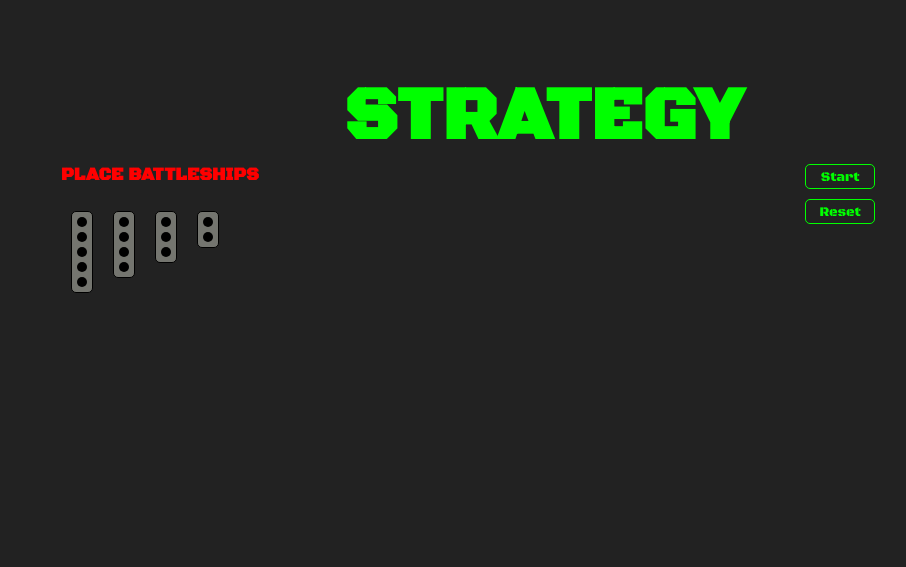
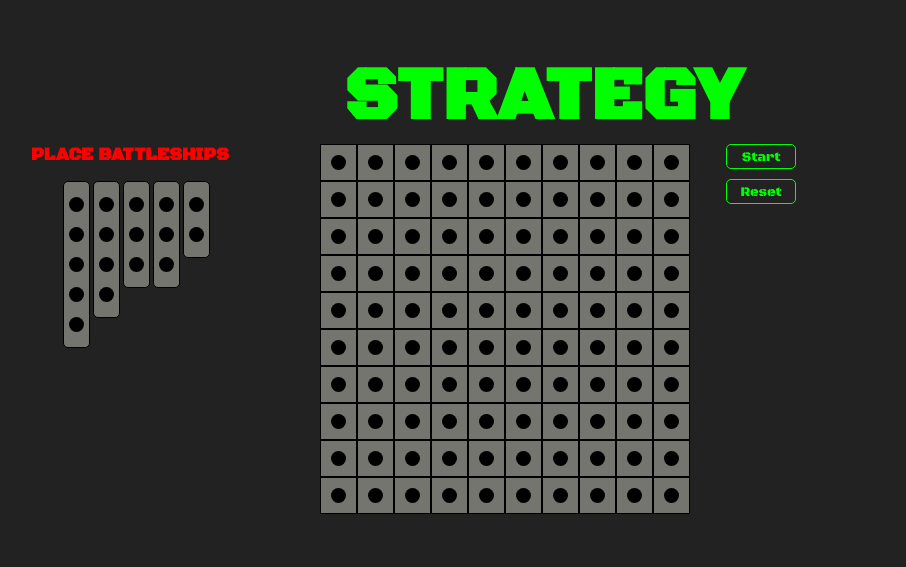
Before and after one commit to bmus97/Battleship_Simulator, a plain HTML site: page CSS481-Battleship_Simulator/strategy.html in a window 1280 px wide. Shown: the whole page, without its empty margins (97-1003 px from the left). Drawn offline with Linux system fonts and the light colour scheme.

Commit message:
finished making the ships draggable

```diff
--- a/CSS481-Battleship_Simulator/strategy.html
+++ b/CSS481-Battleship_Simulator/strategy.html
@@ -1,5 +1,6 @@
 <!DOCTYPE html>
 <html lang="en">
+
 
 <head>
     <meta charset="UTF-8">
@@ -11,33 +12,37 @@
             /* font */
         }
 
+
         body {
             background: #222222
                 /* background color */
         }
 
+
         .title {
             text-align: center;
             color: lime;
             font-size: 75px;
-            margin-top: 70px;
+            margin-top: 50px;
             margin-bottom: 0;
         }
+
 
         .leftContainer {
             display: flex;
             flex-direction: column;
             color: red;
-            margin-left: 150px;
+            margin-left: 120px;
             width: 20%;
         }
+
 
         .rightContainer {
             display: flex;
             flex-direction: column;
-            align-items: center;
             width: 20%;
         }
+
 
         .strat-button {
             background-color: #222222;
@@ -48,9 +53,11 @@
             height: 25px;
         }
 
+
         .reset-button {
             margin-top: 10px;
         }
+
 
         .strat-container,
         .battleships {
@@ -58,81 +65,128 @@
             flex-direction: row;
         }
 
+
         .description {
             margin-top: 0px;
             font-size: 18px;
         }
 
+
         /* temporary to see the spacing for the othher elements */
         .board {
-            width: 400px;
-            height: 400px;
+            display: flex;
+            width: 35%;
+            justify-content: center;
         }
 
+
         .ship {
-            width: 20px;
             background-color: #74756f;
-            margin: 10px;
+            /* margin: 10px; */
             border: 1px solid black;
             border-radius: 5px;
             align-self: flex-start;
+            position: absolute;
+
+
         }
 
-        .ship-dot {
+
+        .grid-dot {
             border-radius: 50%;
             background-color: black;
-            width: 10px;
-            height: 10px;
-            margin: 5px;
+            width: 15px;
+            height: 15px;
+        }
+
+
+        .ship-dot {
+            margin: 15px 5px;
+        }
+
+
+        .grid-cell {
+            border: 1px solid black;
+            background-color: #74756f;
+            width: 35px;
+            height: 35px;
+            display: flex;
+            justify-content: center;
+            align-items: center;
+        }
+
+
+        /* not used rn now but maybe in future */
+        .grid-column {
+            display: flex;
+            flex-direction: column;
+        }
+
+
+        .grid-row {
+            display: flex;
+            flex-direction: row;
         }
     </style>
+    <script src="strategyPage.js"></script>
 </head>
+
 
 <body>
     <div class="container">
         <!-- "Strategy" -->
         <h1 class="title">STRATEGY</h1>
 
+
         <!-- Left side of screen/where batteships are-->
+
 
         <div class="strat-container">
             <div class="leftContainer">
-
                 <!-- "Place Battleships"-->
                 <h2 class="description">PLACE BATTLESHIPS</h2>
 
+
                 <!-- Battleships -->
                 <div class="battleships">
-                    <div class="ship carrier">
-                        <div class="ship-dot"></div>
-                        <div class="ship-dot"></div>
-                        <div class="ship-dot"></div>
-                        <div class="ship-dot"></div>
-                        <div class="ship-dot"></div>
+                    <div class="ship" id="carrier">
+                        <div class="grid-dot ship-dot"></div>
+                        <div class="grid-dot ship-dot"></div>
+                        <div class="grid-dot ship-dot"></div>
+                        <div class="grid-dot ship-dot"></div>
+                        <div class="grid-dot ship-dot"></div>
                     </div>
-                    <div class="ship battleship">
-                        <div class="ship-dot"></div>
-                        <div class="ship-dot"></div>
-                        <div class="ship-dot"></div>
-                        <div class="ship-dot"></div>
+                    <div class="ship" id="battleship">
+                        <div class="grid-dot ship-dot"></div>
+                        <div class="grid-dot ship-dot"></div>
+                        <div class="grid-dot ship-dot"></div>
+                        <div class="grid-dot ship-dot"></div>
                     </div>
-                    <div class="ship cruiser">
-                        <div class="ship-dot"></div>
-                        <div class="ship-dot"></div>
-                        <div class="ship-dot"></div>
+                    <div class="ship" id="cruiser">
+                        <div class="grid-dot ship-dot"></div>
+                        <div class="grid-dot ship-dot"></div>
+                        <div class="grid-dot ship-dot"></div>
                     </div>
-                    <div class="ship destroyer">
-                        <div class="ship-dot"></div>
-                        <div class="ship-dot"></div>
+                    <div class="ship" id="submarine">
+                        <div class="grid-dot ship-dot"></div>
+                        <div class="grid-dot ship-dot"></div>
+                        <div class="grid-dot ship-dot"></div>
+                    </div>
+                    <div class="ship" id="destroyer">
+                        <div class="grid-dot ship-dot"></div>
+                        <div class="grid-dot ship-dot"></div>
                     </div>
                 </div>
             </div>
+
 
             <!-- Game Board -->
             <div class="board">
                 <div id="grid" class="grid"></div>
                 <!-- use javascript to create cells -->
             </div>
+
+
 
 
             <!-- Right side of screen where buttons are-->
@@ -142,7 +196,9 @@
             </div>
         </div>
 
+
     </div>
 </body>
 
+
 </html>
--- /dev/null
+++ b/CSS481-Battleship_Simulator/strategyPage.js
@@ -0,0 +1,92 @@
+/**
+ * Javascript for the strategy page where users
+ * set their ships on the game grid
+ */
+
+"use strict";
+
+(function () {
+  window.addEventListener("load", () => {
+    initBoard();
+    initShip();
+  });
+
+  function initBoard() {
+    let board = document.getElementById("grid");
+    const boardSize = 10;
+    for (let i = 0; i < boardSize; i++) {
+      // let column = document.createElement("div");
+      // column.classList.add("grid-column");
+      let row = document.createElement("div");
+      row.classList.add("grid-row");
+      for (let j = 0; j < boardSize; j++) {
+        let cell = document.createElement("div");
+        let cellDot = document.createElement("div");
+        cellDot.classList.add("grid-dot");
+        cell.classList.add("grid-cell");
+        cell.appendChild(cellDot);
+        row.appendChild(cell);
+        // column.appendChild(row);
+      }
+      board.appendChild(row);
+    }
+  }
+
+  // initalizes ship to be draggable and at starting
+  // positions
+  function initShip() {
+    dragShip(document.getElementById("carrier"));
+    dragShip(document.getElementById("battleship"));
+    dragShip(document.getElementById("submarine"));
+    dragShip(document.getElementById("cruiser"));
+    dragShip(document.getElementById("destroyer"));
+    const ships = document.getElementsByClassName("ship");
+    let initLeft = 130;
+    for (let ship of ships) {
+      ship.style.left = initLeft + 30 + "px";
+      initLeft += 30;
+    }
+  }
+
+  // takes in given ship and makes it draggable
+  function dragShip(ship) {
+    var pos1 = 0,
+      pos2 = 0,
+      pos3 = 0,
+      pos4 = 0;
+    if (ship) {
+      ship.onmousedown = dragMouseDown;
+    }
+
+    function dragMouseDown(e) {
+      e = e || window.event;
+      e.preventDefault();
+      pos3 = e.clientX;
+      pos4 = e.clientY;
+
+      document.onmouseup = closeShipDragHandler;
+      document.onmousemove = shipDrag;
+    }
+
+    function shipDrag(e) {
+      e = e || window.event;
+      e.preventDefault();
+
+      pos1 = pos3 - e.clientX;
+      pos2 = pos4 - e.clientY;
+
+      pos3 = e.clientX;
+      pos4 = e.clientY;
+
+      let newTop = ship.offsetTop - pos2;
+      let newLeft = ship.offsetLeft - pos1;
+      ship.style.top = newTop + "px";
+      ship.style.left = newLeft + "px";
+    }
+
+    function closeShipDragHandler() {
+      document.onmouseup = null;
+      document.onmousemove = null;
+    }
+  }
+})();
```
